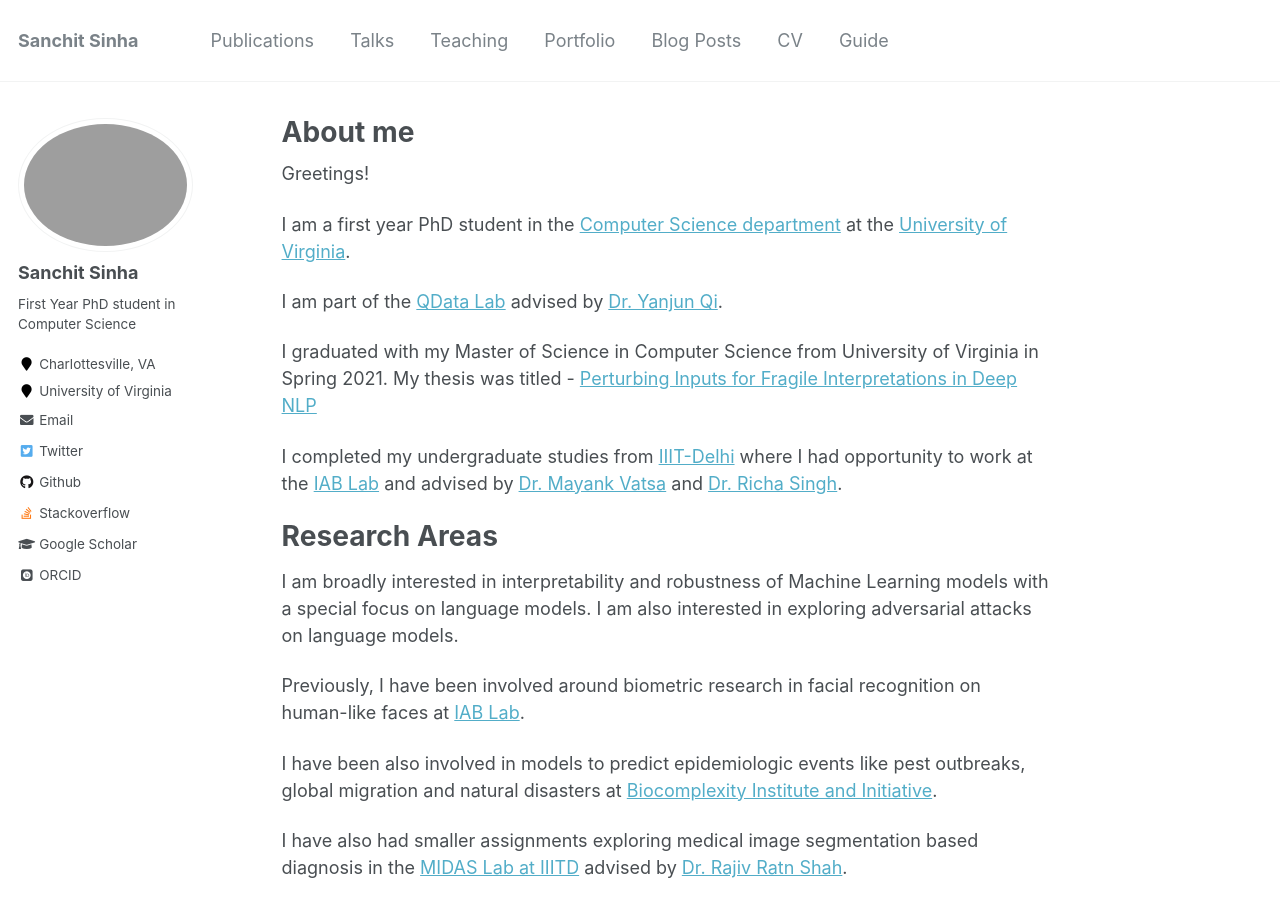
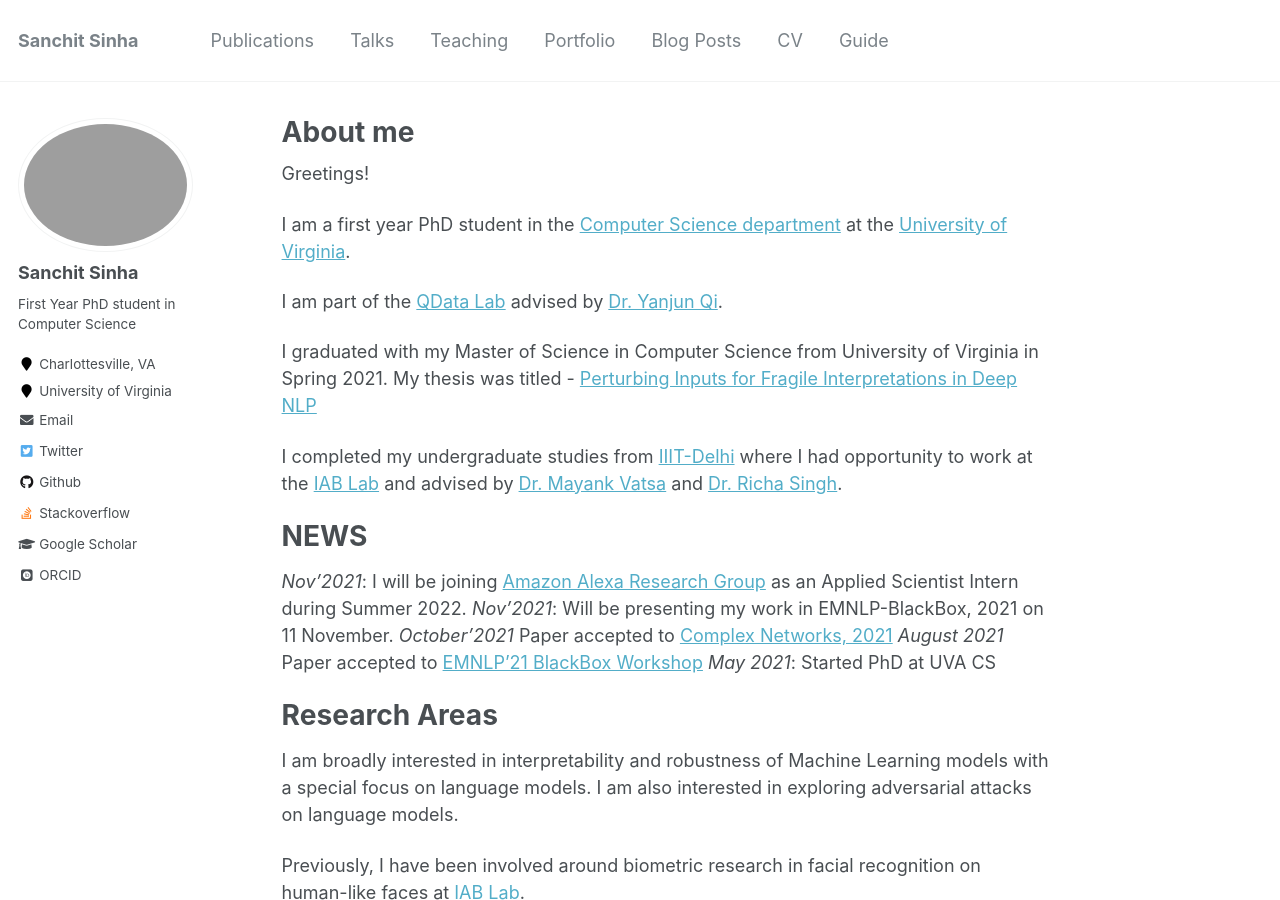
Before and after one commit to sanchit97/sanchit97.github.io, a Jekyll site: the page built from _pages/about.md, in a window 1280 px wide and 900 px high. Built offline with Jekyll 4.4.1, drawn with Linux system fonts in a browser that asks for light colours; some web fonts are replaced.

Commit message:
Update news

```diff
--- a/_pages/about.md
+++ b/_pages/about.md
@@ -18,6 +18,14 @@ Perturbing Inputs for Fragile Interpretations in Deep NLP](https://libraetd.lib.
 
 I completed my undergraduate studies from [IIIT-Delhi](https://www.iiitd.ac.in/) where I had opportunity to work at the [IAB Lab](http://iab-rubric.org/) and advised by [Dr. Mayank Vatsa](http://home.iitj.ac.in/~mvatsa/) and [Dr. Richa Singh](http://home.iitj.ac.in/~richa/).
 
+NEWS
+======
+*Nov'2021*: I will be joining [Amazon Alexa Research Group](https://www.amazon.science/tag/alexa) as an Applied Scientist Intern during Summer 2022.
+*Nov'2021*: Will be presenting my work in EMNLP-BlackBox, 2021 on 11 November.
+*October'2021* Paper accepted to [Complex Networks, 2021](https://complexnetworks.org/)
+*August 2021* Paper accepted to [EMNLP'21 BlackBox Workshop](https://blackboxnlp.github.io/)
+*May 2021*: Started PhD at UVA CS
+
 Research Areas
 ======
 I am broadly interested in interpretability and robustness of Machine Learning models with a special focus on language models. I am also interested in exploring adversarial attacks on language models.
@@ -30,6 +38,7 @@ I have also had smaller assignments exploring medical image segmentation based d
 
 Industry Experience
 ======
+
 In Summer, 2020 I was a Machine Learning (Perception) Engineering intern at [Unity](https://unity.com/), Seattle, WA in the AI@Unity division where I worked with image tracking and segmentation models for synthetic data.
 
 Earlier in Summer, 2018 I was a Software Development Intern at [Western Digital](https://www.westerndigital.com/), Bangalore working in the Client Storage (SSDs) Validation Division.
```
